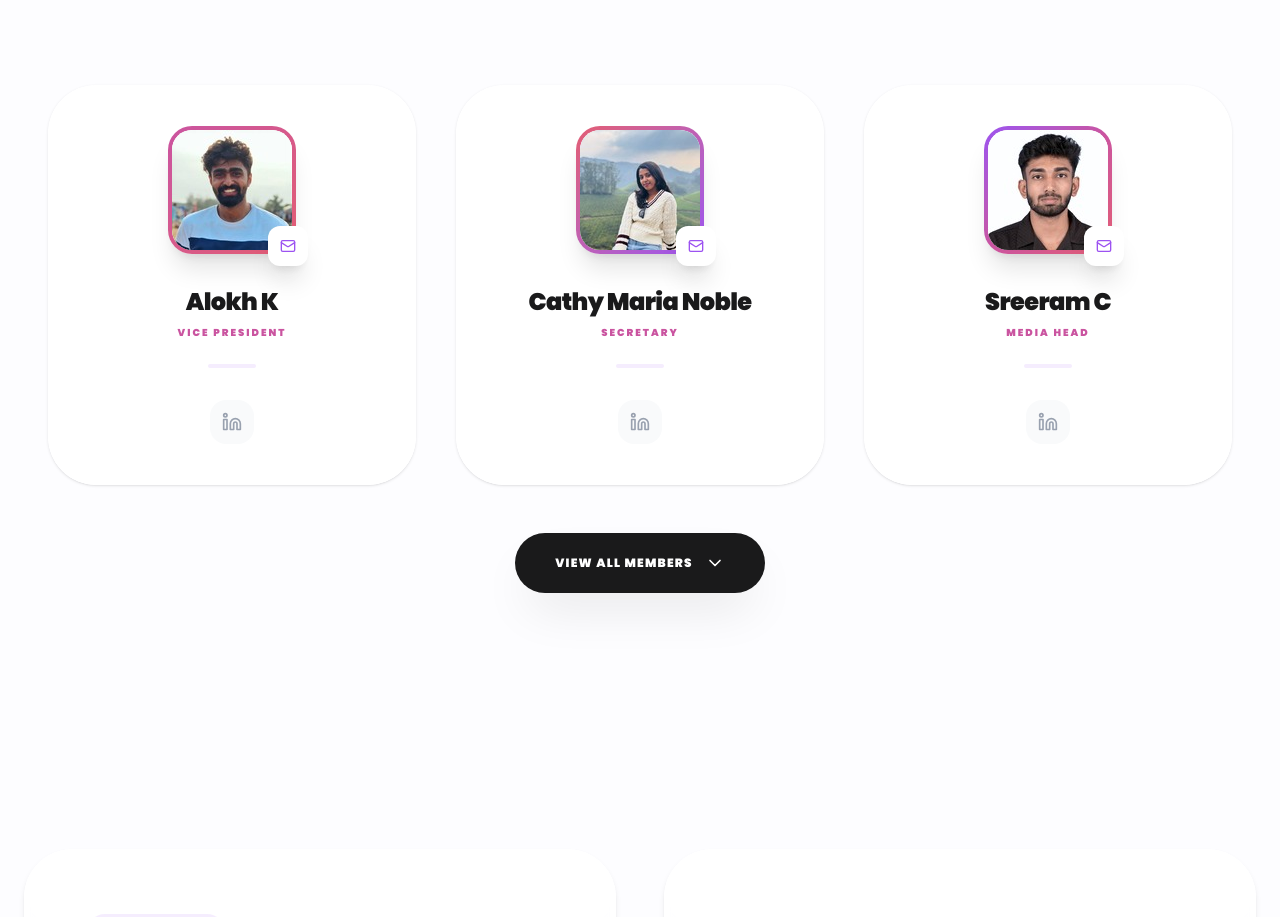
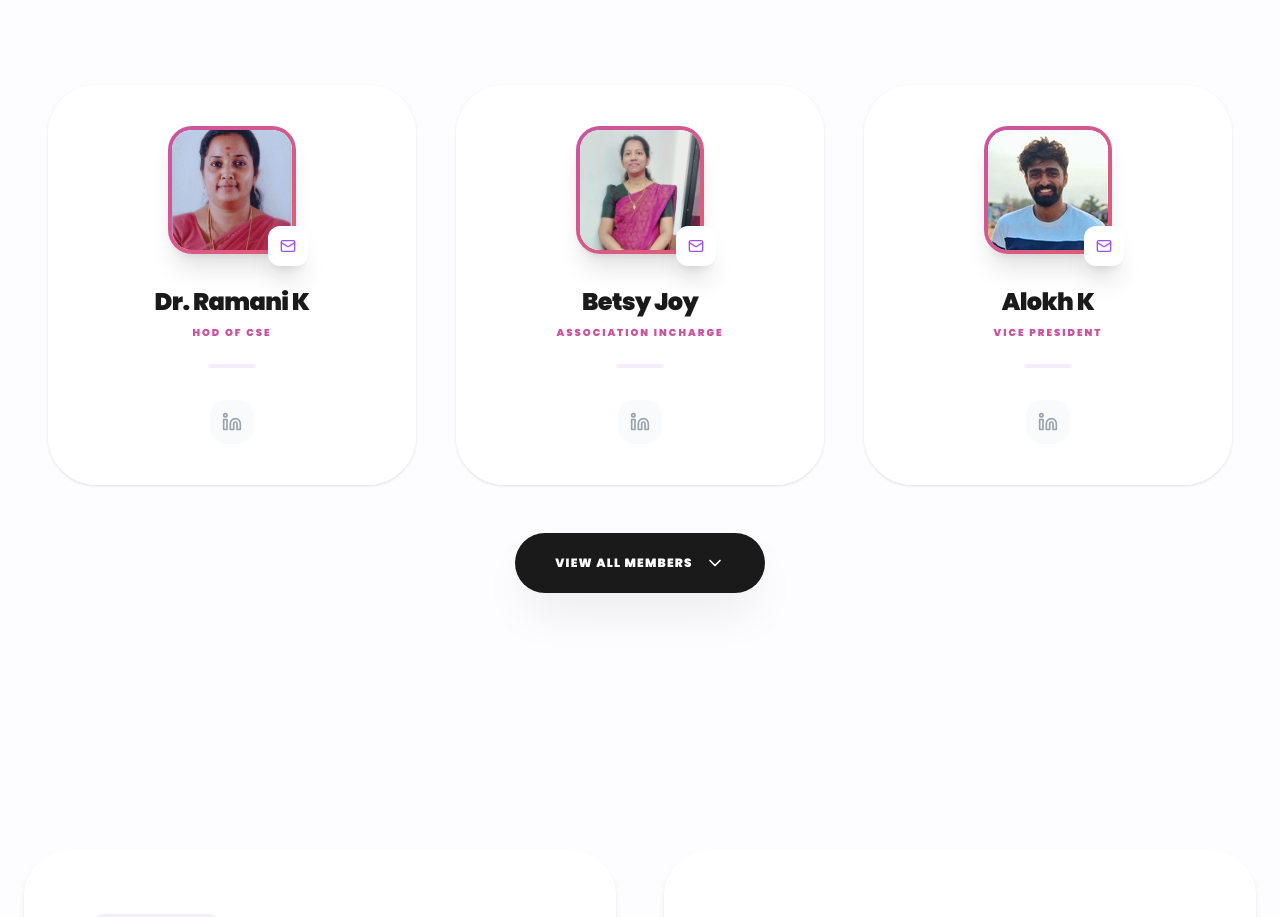
Before and after one commit to Adithyansunilkumar/enigma, a React (Vite) app: page / in a window 1280 px wide. Shown: the part 3980-4897 px from the top of the page. Built offline with nearby package versions, Linux system fonts and the light colour scheme.

Commit message:
hod and incharge added

```diff
--- a/src/sections/team-section.jsx
+++ b/src/sections/team-section.jsx
@@ -13,6 +13,8 @@ export default function TeamSection() {
     const [showAll, setShowAll] = useState(false);
 
     const members = [
+        { name: "Dr. Ramani K", role: "HOD of CSE", color: "from-logo-pink to-logo-red", image: "/assets/team/dr-ramani.jpg", linkedin: "#", email: "[EMAIL_ADDRESS]" },
+        { name: "Betsy Joy", role: "Association Incharge", color: "from-logo-pink to-logo-red", image: "/assets/team/betsy.jpg", linkedin: "#", email: "betsy3942@ncerc.ac.in" },
         { name: "Alokh K", role: "Vice President", color: "from-logo-pink to-logo-red", image: "/assets/team/alokh.jpg", linkedin: "https://www.linkedin.com/in/alokh-k", email: "alokhajith007@gmail.com" },
         { name: "Cathy Maria Noble", role: "Secretary", color: "from-logo-red to-logo-purple", image: "/assets/team/cathy.jpg", linkedin: "https://www.linkedin.com/in/cathy-noble-843111306", email: "cathynoble.info@gmail.com" },
         { name: "Sreeram C", role: "Media Head", color: "from-logo-purple via-logo-pink to-logo-red", image: "/assets/team/sreeram.jpg", linkedin: "https://www.linkedin.com/in/sreeramchelat", email: "sreeramchelat@gmail.com" },
```
Also changed, not shown: public/assets/team/betsy.jpg (added), public/assets/team/dr-ramani.jpg (added).
